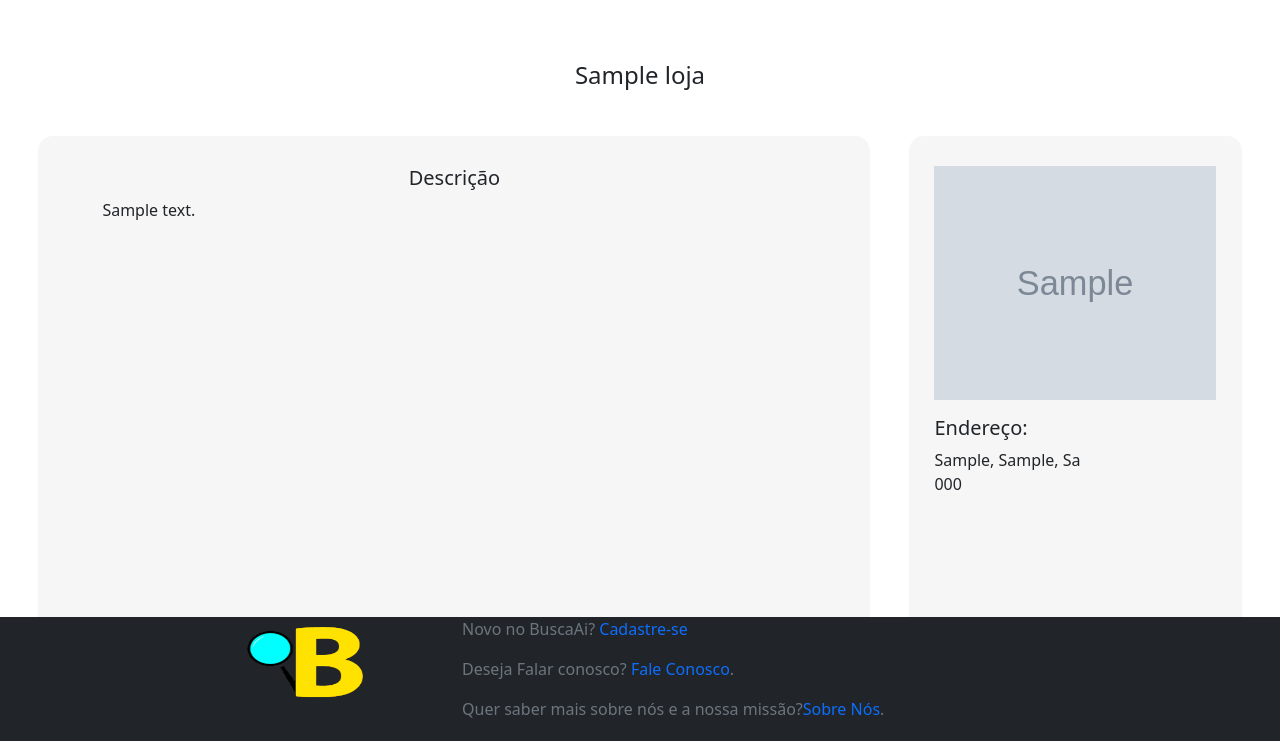
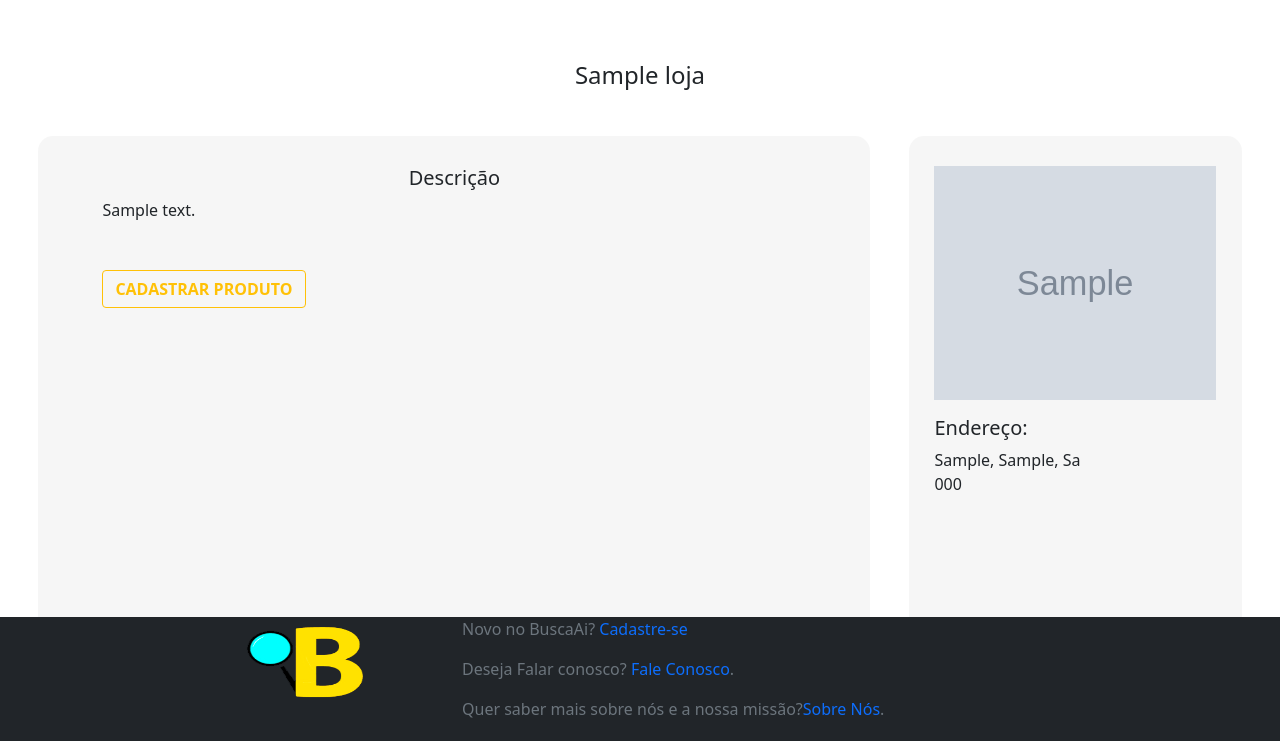
Before and after one commit to devWallacePessoa/busca_ai, a PHP site: page /minhaloja.php in a window 1280 px wide. Shown: the part 59-800 px from the top of the page. Run offline with PHP 8.4, Linux system fonts and the light colour scheme; the visitor is signed in with stand-in values (Sample User, id 1); tables that the repository leaves empty hold one stand-in row (values such as "Sample post"); grey boxes marked "Sample" are stand-in pictures.

Commit message:
botão cadastro de produtos

```diff
--- a/minhaloja.php
+++ b/minhaloja.php
@@ -67,6 +67,11 @@
          <div id='ml'>
             <center><h5>Descrição</h5></center>
             <?php echo $loja['descricao'] ?>
+            <br><br><br>
+            <center> <form class="d-flex" action="cadastroproduto.php">
+
+              <center> <button class="btn btn-outline-warning"  type="submit" ><b>CADASTRAR PRODUTO</b></button> </center>
+            </form> </center>
           </div>
            <div id='ml1'>
              <center> <aside class="profile"> <img  src="<?php echo $loja['path_img'] ?>" height="234" width="100%"> </aside> </center>
```
